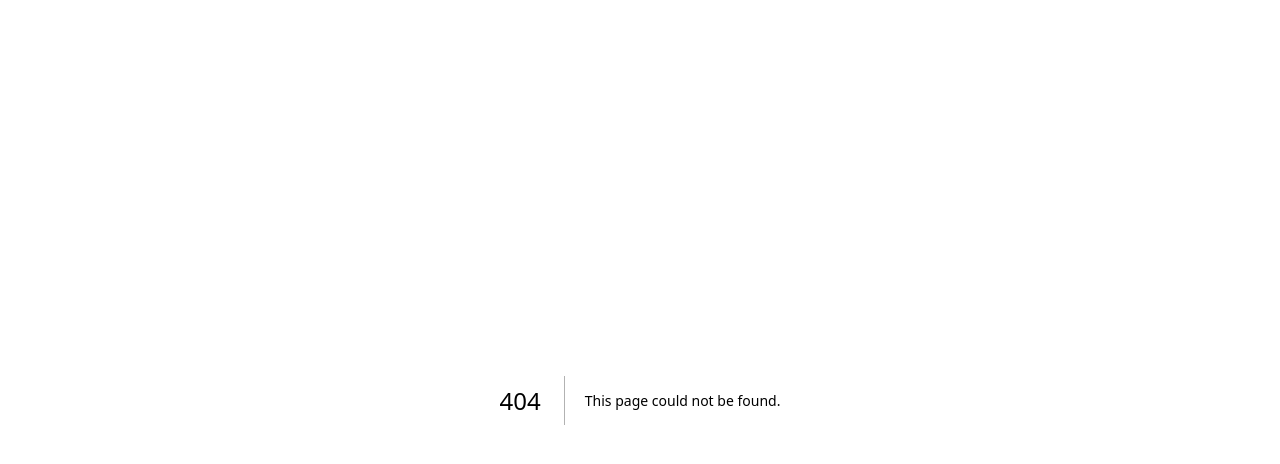
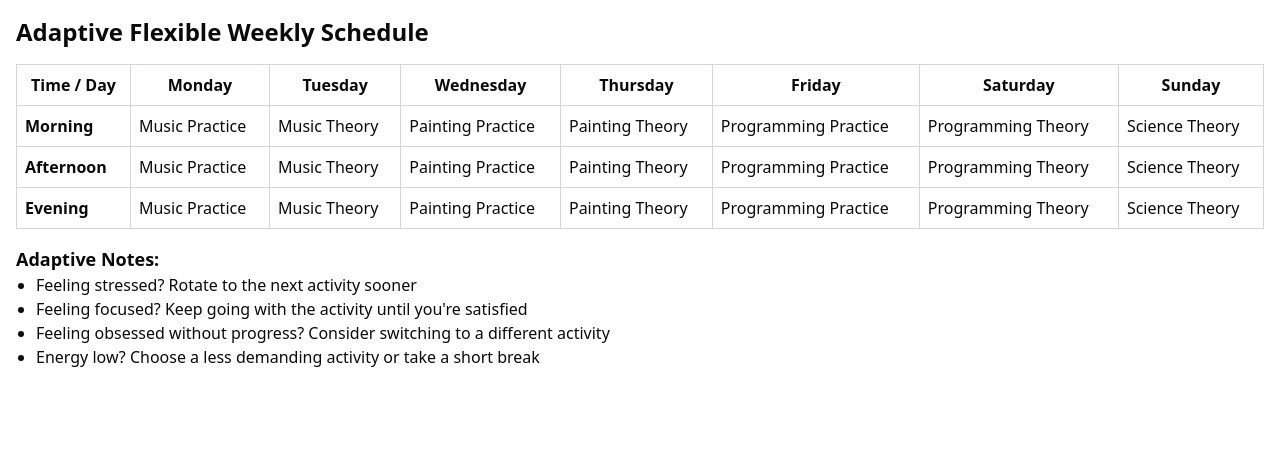
Before and after one commit to hyperswine/swnntools, a Next.js app: page /timetable in a window 1280 px wide. Before the commit this address had no page. Shown: the top 464 px of the page. Built offline with nearby package versions, Linux system fonts and the light colour scheme.

Commit message:
autocommit 16-09-2024-15-00

```diff
--- a/app/page.tsx
+++ b/app/page.tsx
@@ -9,5 +9,9 @@ export default function Page() {
     <Link href='taskswitcher2'>
       <div className="text-red-500">Check out TaskSwitcher here</div>
     </Link>
+
+    <Link href='timetable'>
+      <div className="text-red-500">Check out Timetable here</div>
+    </Link>
   </center>
 }
--- /dev/null
+++ b/app/timetable/page.tsx
@@ -0,0 +1,51 @@
+import React from 'react'
+
+const Schedule = () => {
+  const days = ['Monday', 'Tuesday', 'Wednesday', 'Thursday', 'Friday', 'Saturday', 'Sunday']
+  const timeSlots = ['Morning', 'Afternoon', 'Evening']
+  const activities = [
+    'Music Practice', 'Music Theory',
+    'Painting Practice', 'Painting Theory',
+    'Programming Practice', 'Programming Theory',
+    'Science Theory', 'Science Practice'
+  ]
+
+  return (
+    <div className="p-4">
+      <h2 className="text-2xl font-bold mb-4">Adaptive Flexible Weekly Schedule</h2>
+      <table className="w-full border-collapse border border-gray-300">
+        <thead>
+          <tr>
+            <th className="border border-gray-300 p-2">Time / Day</th>
+            {days.map(day => (
+              <th key={day} className="border border-gray-300 p-2">{day}</th>
+            ))}
+          </tr>
+        </thead>
+        <tbody>
+          {timeSlots.map(slot => (
+            <tr key={slot}>
+              <td className="border border-gray-300 p-2 font-bold">{slot}</td>
+              {days.map((day, index) => (
+                <td key={`${day}-${slot}`} className="border border-gray-300 p-2">
+                  {activities[index % activities.length]}
+                </td>
+              ))}
+            </tr>
+          ))}
+        </tbody>
+      </table>
+      <div className="mt-4">
+        <h3 className="text-lg font-bold">Adaptive Notes:</h3>
+        <ul className="list-disc pl-5">
+          <li>Feeling stressed? Rotate to the next activity sooner</li>
+          <li>Feeling focused? Keep going with the activity until you&apos;re satisfied</li>
+          <li>Feeling obsessed without progress? Consider switching to a different activity</li>
+          <li>Energy low? Choose a less demanding activity or take a short break</li>
+        </ul>
+      </div>
+    </div>
+  )
+}
+
+export default Schedule
```
